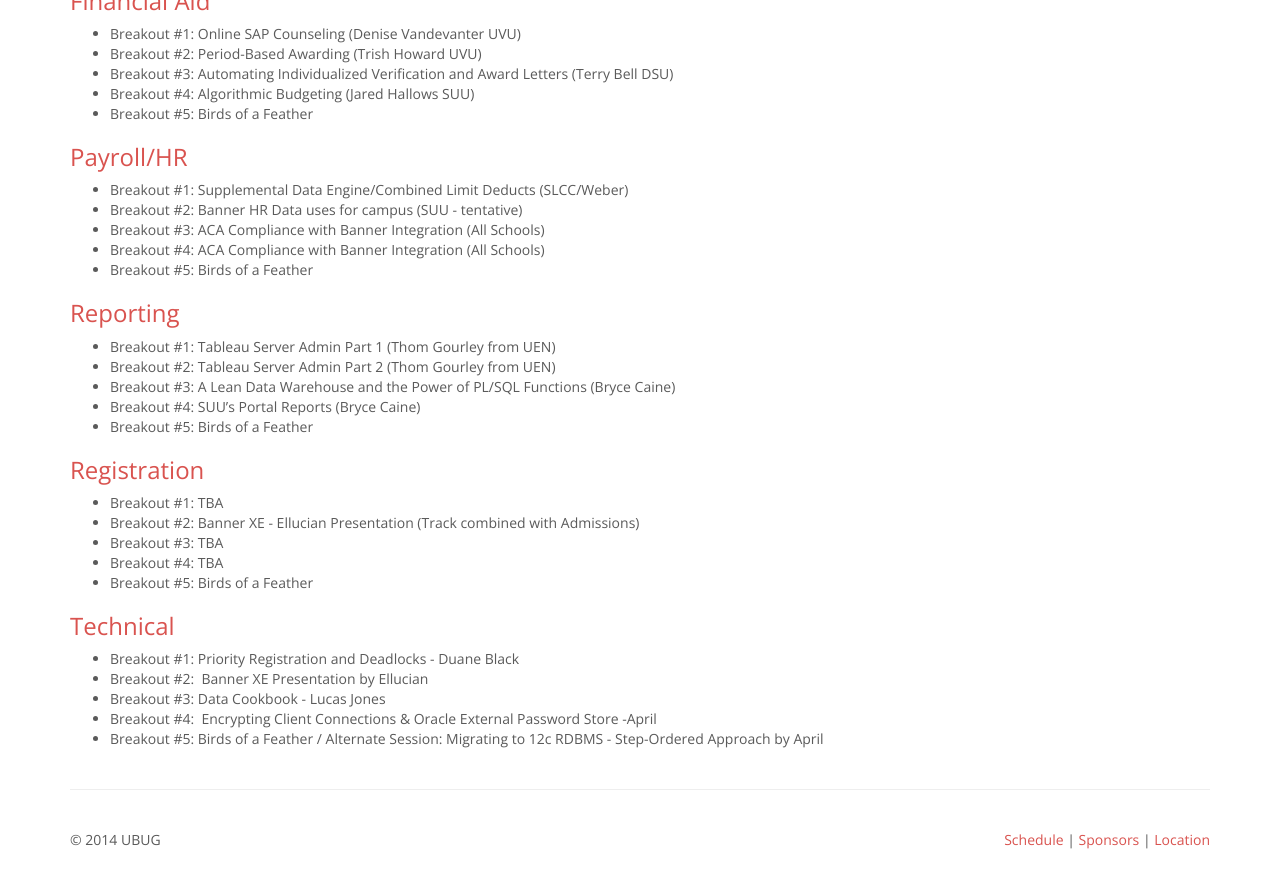
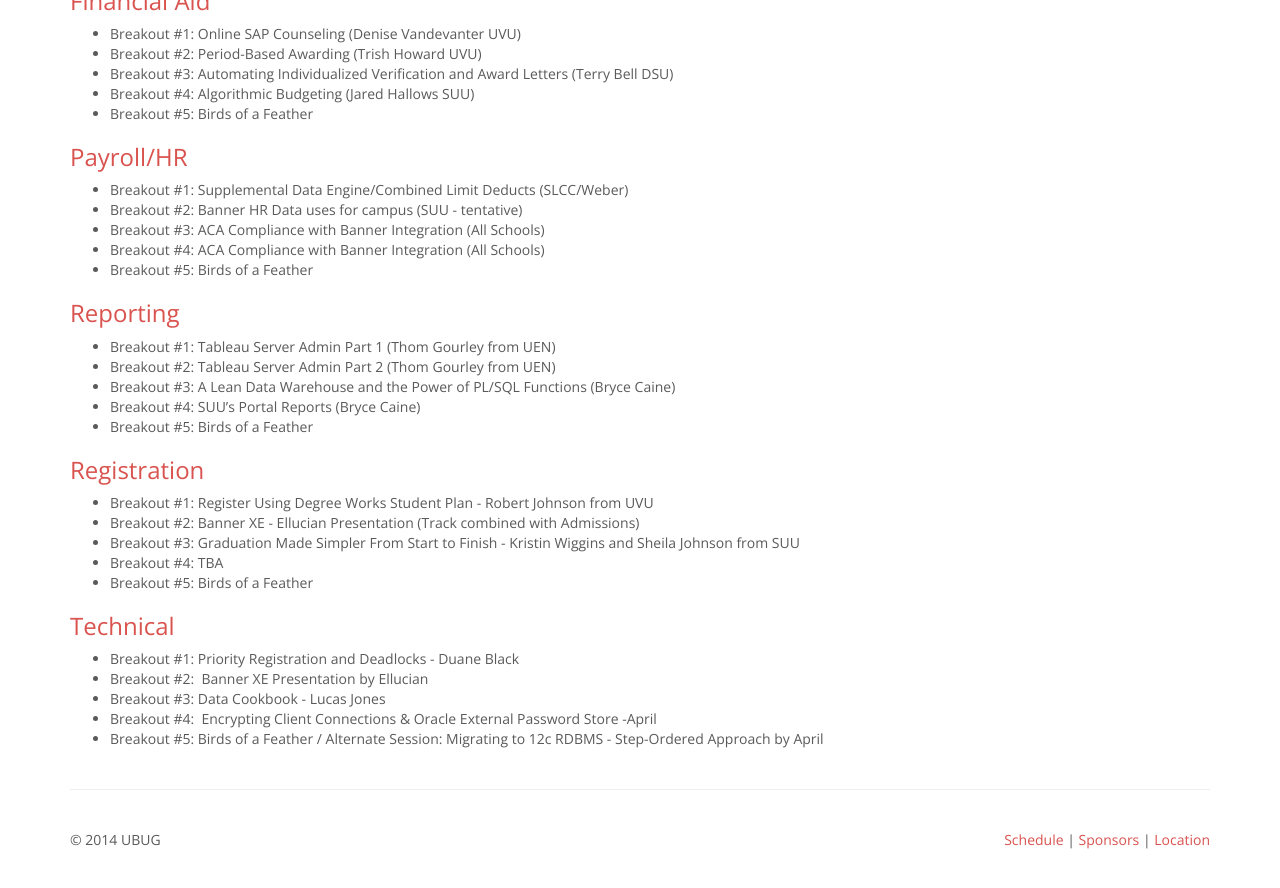
Before and after one commit to ubug/ubug.github.io, a Jekyll site: the page built from schedule/index.md, in a window 1280 px wide and 900 px high, scrolled down 1691 px. Shown: the top 888 px of the window. Built offline with Jekyll 4.4.1, drawn with Linux system fonts in a browser that asks for light colours; nearby versions of some CDN libraries; Markdown is read by kramdown in place of the engine named in the settings.

Commit message:
Update index.md

```diff
--- a/schedule/index.md
+++ b/schedule/index.md
@@ -84,9 +84,9 @@
 
 ### Registration
 
-* Breakout #1: TBA
+* Breakout #1: Register Using Degree Works Student Plan - Robert Johnson from UVU
 * Breakout #2: Banner XE - Ellucian Presentation (Track combined with Admissions)
-* Breakout #3: TBA
+* Breakout #3: Graduation Made Simpler From Start to Finish - Kristin Wiggins and Sheila Johnson from SUU
 * Breakout #4: TBA
 * Breakout #5: Birds of a Feather
 
```
